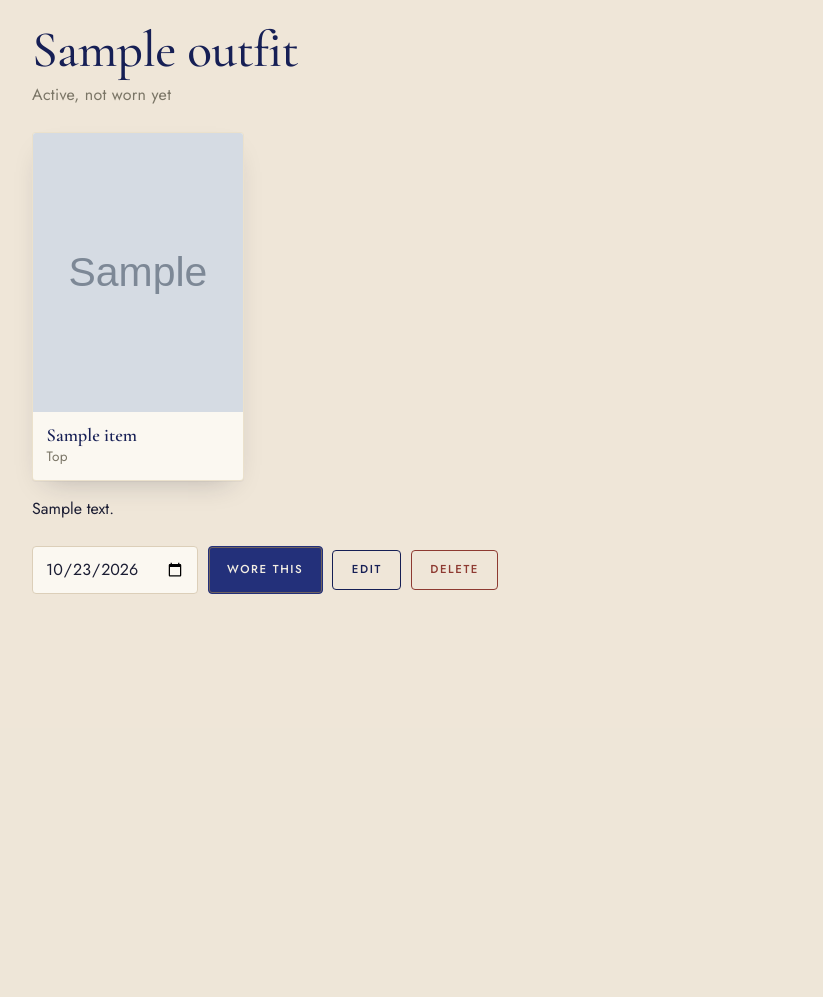
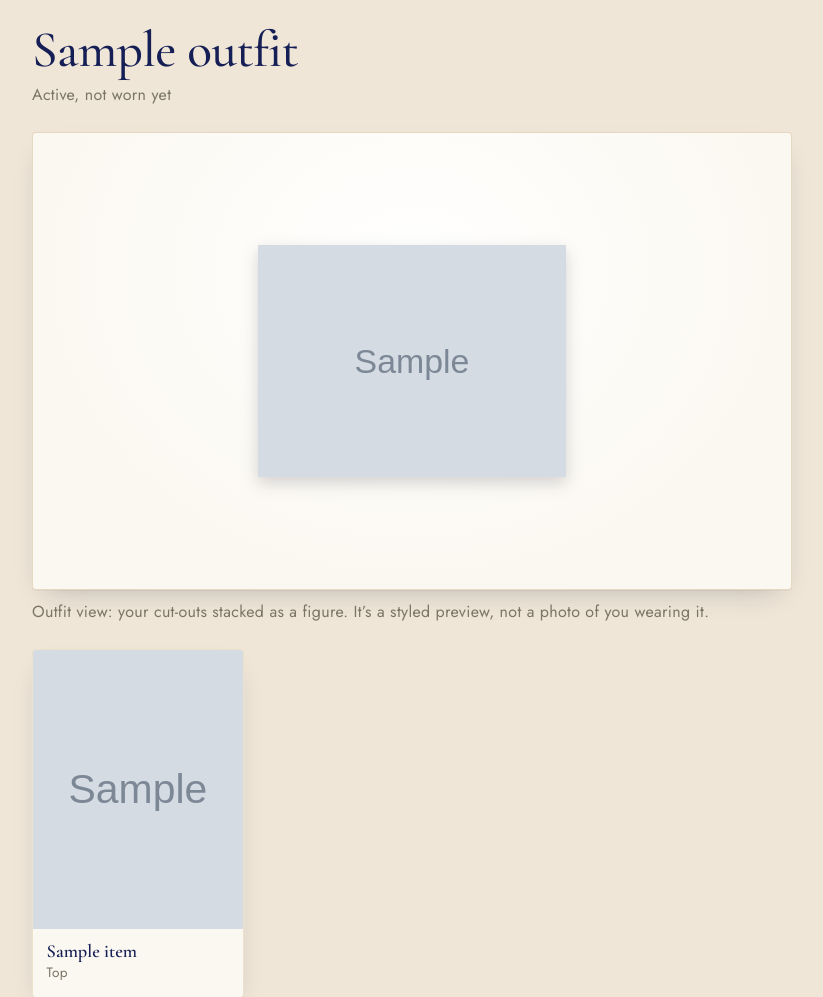
Before and after one commit to RexAgarwal/Virtual-wardrobe, a Django app: page /outfits/1/ in a window 1280 px wide. Shown: the part 72-1069 px from the top of the page, without its empty margins (44-867 px from the left). Before the commit the page ends 666 px from the top, so only its background shows below. Run offline with Django 5.2, Linux system fonts and the light colour scheme; a user stored in the database is signed in; tables that the repository leaves empty hold one stand-in row (values such as "Sample post"); grey boxes marked "Sample" are stand-in pictures; data that the repository does not hold is empty.

Commit message:
Add an outfit view that stacks cut-outs as a figure
The outfit page now shows the outfit's cut-out pieces arranged like a person: top or dress, then
bottom, then shoes down the middle with a little overlap, outerwear on one side and accessories on
the other. Pieces without a cut-out are listed underneath with a hint, since a photo with a
background would show as a box. It is labelled as a styled preview, not a try-on.

Co-Authored-By: Claude Sonnet 5.5 <noreply@anthropic.com>

```diff
--- a/closet/views.py
+++ b/closet/views.py
@@ -152,9 +152,37 @@ def outfit_list(request):
     })
 
 
+BOARD_ORDER = {'top': 0, 'dress': 0, 'bottom': 1, 'shoes': 2}
+
+
+def _board(items):
+    """Arrange an outfit's cut-outs like a figure: top, bottom and shoes down the middle, layers and extras beside.
+
+    Only pieces whose picture is a cut-out go on the board (a photo with a background would show as a box);
+    the rest are returned separately so the page can offer to make cut-outs for them.
+    """
+    cut = [i for i in items if i.photo_is_cutout]
+    centre = sorted((i for i in cut if i.category in BOARD_ORDER), key=lambda i: BOARD_ORDER[i.category])
+    seen, trimmed = set(), []
+    for i in centre:  # one piece per slot: a dress takes the top slot, so it replaces a top
+        slot = BOARD_ORDER[i.category]
+        if slot not in seen:
+            seen.add(slot)
+            trimmed.append(i)
+    return {
+        'centre': trimmed,
+        'left': [i for i in cut if i.category == 'outerwear'],
+        'right': [i for i in cut if i.category == 'accessory'],
+        'left_out': [i for i in items if not i.photo_is_cutout],
+    }
+
+
 def outfit_detail(request, pk):
     outfit = get_object_or_404(Outfit.objects.prefetch_related('items', 'wears'), pk=pk, owner=request.user)
-    return render(request, 'closet/outfit_detail.html', {'outfit': outfit, 'today': date.today()})
+    board = _board(list(outfit.items.all()))
+    has_board = bool(board['centre'] or board['left'] or board['right'])
+    return render(request, 'closet/outfit_detail.html', {
+        'outfit': outfit, 'today': date.today(), 'board': board, 'has_board': has_board})
 
 
 def outfit_create(request):
--- a/static/closet/style.css
+++ b/static/closet/style.css
@@ -254,3 +254,12 @@ input[type=checkbox] { width: auto; accent-color: var(--royal); }
 .ver img { aspect-ratio: 3/4; width: 100%; object-fit: contain; background: #fff; }
 .ver:has(input:checked) { outline: 2px solid var(--royal); outline-offset: -2px; }
 .found .tile .versions img { max-height: none; padding: 0; }
+
+/* outfit view: cut-outs stacked as a figure */
+.board { display: grid; grid-template-columns: minmax(0, 1fr) minmax(0, 1.6fr) minmax(0, 1fr); gap: 1rem; align-items: start; justify-items: center;
+  max-width: 760px; margin: 1.2rem 0 .6rem; padding: 1.4rem 1rem; background: radial-gradient(ellipse at 50% 30%, #fff, var(--card) 70%); border: 1px solid rgba(176, 141, 76, .3); border-radius: var(--radius); box-shadow: var(--shadow); }
+.board .centre, .board .side { display: grid; width: 100%; }
+.board .centre a + a { margin-top: -14%; }   /* neighbouring pieces overlap a little, like they would worn */
+.board .side { gap: .6rem; align-content: center; align-self: center; }
+.board img { width: 100%; height: auto; aspect-ratio: 3/4; object-fit: contain; border-radius: 0; filter: drop-shadow(0 6px 8px rgba(27, 29, 51, .18)); }
+@media (max-width: 560px) { .board { grid-template-columns: 1fr 1.6fr 1fr; padding: 1rem .5rem; } }
--- a/templates/closet/outfit_detail.html
+++ b/templates/closet/outfit_detail.html
@@ -3,6 +3,19 @@
 {% block content %}
 <h1>{{ outfit.name }}</h1>
 <p class="sub">{{ outfit.get_occasion_display }}{% if outfit.last_worn %}, last worn {{ outfit.last_worn|date:'j M Y' }}{% else %}, not worn yet{% endif %}</p>
+
+{% if has_board %}
+<section class="board" aria-label="Outfit view">
+  <div class="side">{% for i in board.left %}<a href="{{ i.get_absolute_url }}" title="{{ i.name }}"><img src="{{ i.photo.url }}" alt="{{ i.name }}"></a>{% endfor %}</div>
+  <div class="centre">{% for i in board.centre %}<a href="{{ i.get_absolute_url }}" title="{{ i.name }}"><img src="{{ i.photo.url }}" alt="{{ i.name }}"></a>{% endfor %}</div>
+  <div class="side">{% for i in board.right %}<a href="{{ i.get_absolute_url }}" title="{{ i.name }}"><img src="{{ i.photo.url }}" alt="{{ i.name }}"></a>{% endfor %}</div>
+</section>
+<p class="sub">Outfit view: your cut-outs stacked as a figure. It&rsquo;s a styled preview, not a photo of you wearing it.
+{% if board.left_out %}Pieces without a cut-out aren&rsquo;t shown here:
+{% for i in board.left_out %}<a class="links" href="{{ i.get_absolute_url }}">{{ i.name }}</a>{% if not forloop.last %}, {% endif %}{% endfor %}.{% endif %}</p>
+{% elif outfit.items.exists %}
+<p class="sub">Make cut-outs for these pieces to see the whole outfit stacked as a figure. Open a piece and tap &ldquo;Make a cut-out&rdquo;.</p>
+{% endif %}
 
 <ul class="grid lineup">
   {% for item in outfit.items.all %}
```
Also changed, not shown: closet/tests.py (+45 -0 lines).
